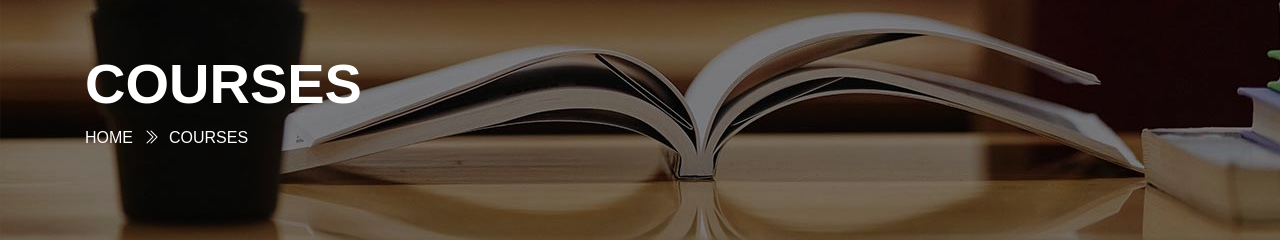
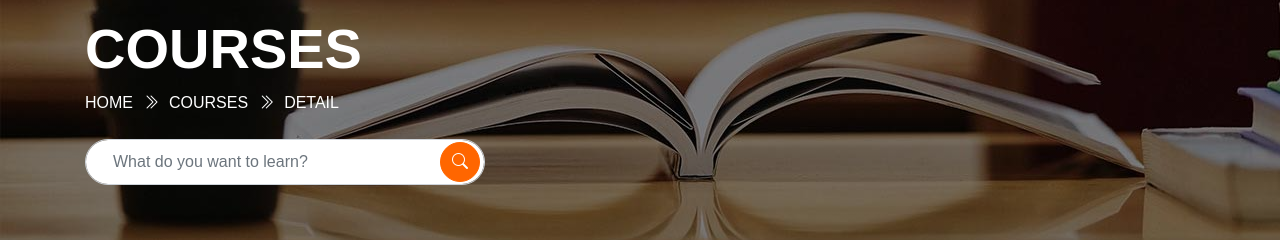
Before and after one commit to MinhDD200103/SDN302_Project_CourseOnline, a React (Create React App) app in the folder client/: page /course in a window 1280 px wide. Shown: the part 149-389 px from the top of the page. Built offline with nearby package versions, Linux system fonts and the light colour scheme; no server answers.

Commit message:
Update search course at CourseDetail.js

```diff
--- a/client/src/components/CourseDetail.js
+++ b/client/src/components/CourseDetail.js
@@ -276,6 +276,7 @@ const CourseDetail = () => {
                             <i className="bi bi-chevron-double-right" style={{ marginLeft: "10px", marginRight: '10px' }}></i>
                             <p className="m-0 text-uppercase">Detail</p>
                         </div>
+
                     </div>
                 </div>
             </div>
--- a/client/src/components/Courses.js
+++ b/client/src/components/Courses.js
@@ -8,12 +8,18 @@ export default function Courses() {
     const [classes, setClasses] = useState([])
     const [totalPages, setTotalPages] = useState(0)
     const [currentPage, setCurrentPage] = useState(1) // Đặt giá trị mặc định là 1 thay vì 0
-    // const [limit, setLimit] = useState(6) // Thêm state cho limit, mặc định hiển thị 6 khóa học mỗi trang
+    const [limit, setLimit] = useState(3) // Thêm state cho limit, mặc định hiển thị 6 khóa học mỗi trang
+    const [title, setTitle] = useState('')
 
-    useEffect(() => {
     const fetchClasses = async () => {
         try {
-                const response = await axios.get(`${API_BASE_URL}/class?page=${currentPage}`)
+            let query = `${API_BASE_URL}/class?page=${currentPage}&limit=${limit}`
+            if (title.trim() !== "")
+                query += `&title=${title}`;
+            console.log(query);
+            console.log(title);
+
+            const response = await axios.get(query)
             console.log(response.data);
             setClasses(response.data.classes)
             setCurrentPage(response.data.currentPage);
@@ -23,8 +29,14 @@ export default function Courses() {
         }
     }
 
+    useEffect(() => {
         fetchClasses()
-    }, [currentPage]) // Thêm limit vào dependencies
+    }, [currentPage, limit]) // Thêm limit vào dependencies
+
+    const handleSearch = () => {
+        setCurrentPage(1); // Reset về trang 1 khi tìm kiếm
+        fetchClasses();
+    };
 
     const handlePageChange = (pageNumber) => {
         setCurrentPage(pageNumber);
@@ -44,12 +56,44 @@ export default function Courses() {
                         <h3 className="display-4 text-white text-uppercase">Courses</h3>
                         <div className="d-inline-flex text-white">
                             <p className="m-0 text-uppercase">
-                                <Link className="text-white" to="/">
-                                    Home
-                                </Link>
+                                <Link className="text-white" to="/">Home</Link>
                             </p>
-                            <i className="bi bi-chevron-double-right" style={{ marginLeft: "10px", marginRight: '10px' }}></i>
-                            <p className="m-0 text-uppercase">Courses</p>
+                            <i className="bi bi-chevron-double-right" style={{ margin: "0 10px" }}></i>
+                            <p className="m-0 text-uppercase">
+                                <Link className="text-white" to="/course">Courses</Link>
+                            </p>
+                            <i className="bi bi-chevron-double-right" style={{ margin: "0 10px" }}></i>
+                            <p className="m-0 text-uppercase">Detail</p>
+                        </div>
+                        {/* Search Box */}
+                        <div className="d-flex align-items-center position-relative mt-4">
+                            <input
+                                type="text"
+                                className="form-control"
+                                placeholder="What do you want to learn?"
+                                style={{
+                                    maxWidth: "400px",
+                                    borderRadius: "50px",
+                                    padding: "22px 27px",
+                                    paddingRight: "50px",
+                                }}
+                                onChange={(e) => setTitle(e.target.value)}
+                            />
+                            <button
+                                className="btn btn-primary position-absolute"
+                                style={{
+                                    borderRadius: "50%",
+                                    width: "40px",
+                                    height: "40px",
+                                    left: '355px',
+                                    display: "flex",
+                                    alignItems: "center",
+                                    justifyContent: "center",
+                                }}
+                                onClick={handleSearch}
+                            >
+                                <i className="bi bi-search"></i>
+                            </button>
                         </div>
                     </div>
                 </div>
```
Lines whose indentation alone changed are shown as unchanged.
